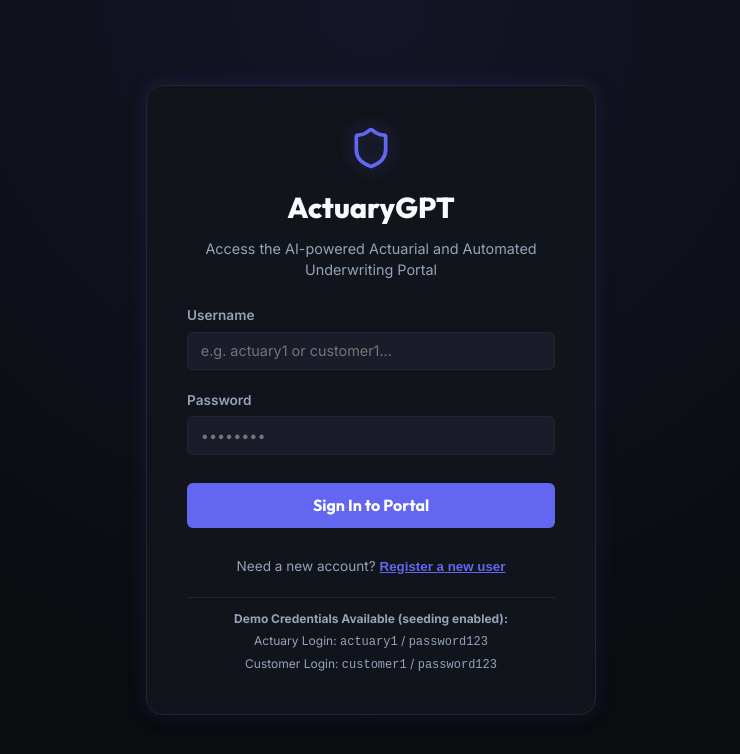
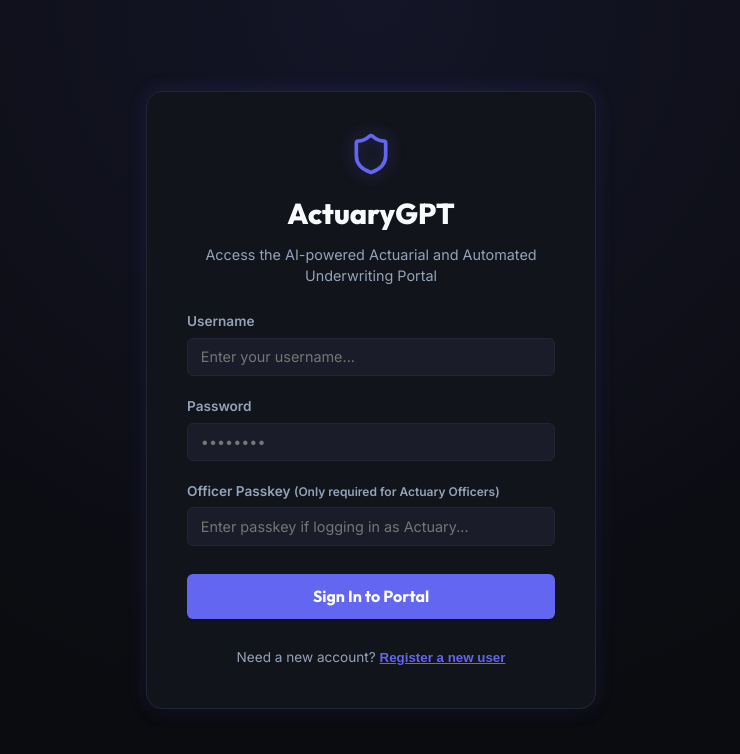
Before and after one commit to Ahan-aura/actuarygpt, a React (Vite) app in the folder frontend/: page / in a window 1280 px wide. Shown: the top 754 px of the page, without its empty margins (269-1009 px from the left). Built offline with nearby package versions, Linux system fonts and the light colour scheme.

Commit message:
Add Officer Security Passkey check and remove login credentials disclaimer

```diff
--- a/frontend/src/App.jsx
+++ b/frontend/src/App.jsx
@@ -2346,6 +2346,7 @@ export default function AppWrapper() {
   const [usernameInput, setUsernameInput] = useState("");
   const [passwordInput, setPasswordInput] = useState("");
   const [roleInput, setRoleInput] = useState("customer");
+  const [passkeyInput, setPasskeyInput] = useState("");
   const [authError, setAuthError] = useState(null);
 
   const handleAuthSubmit = async (e) => {
@@ -2353,8 +2354,8 @@ export default function AppWrapper() {
     setAuthError(null);
     const endpoint = isRegisterMode ? "/auth/register" : "/auth/login";
     const payload = isRegisterMode
-      ? { username: usernameInput, password: passwordInput, role: roleInput }
-      : { username: usernameInput, password: passwordInput };
+      ? { username: usernameInput, password: passwordInput, role: roleInput, passkey: passkeyInput }
+      : { username: usernameInput, password: passwordInput, passkey: passkeyInput };
 
     try {
       const response = await fetch(`${API_BASE}${endpoint}`, {
@@ -2374,7 +2375,7 @@ export default function AppWrapper() {
         const loginResponse = await fetch(`${API_BASE}/auth/login`, {
           method: "POST",
           headers: { "Content-Type": "application/json" },
-          body: JSON.stringify({ username: usernameInput, password: passwordInput })
+          body: JSON.stringify({ username: usernameInput, password: passwordInput, passkey: passkeyInput })
         });
         const loginData = await loginResponse.json();
         saveLogin(loginData);
@@ -2420,7 +2421,7 @@ export default function AppWrapper() {
               <input
                 type="text"
                 className="form-input"
-                placeholder="e.g. actuary1 or customer1..."
+                placeholder="Enter your username..."
                 value={usernameInput}
                 onChange={(e) => setUsernameInput(e.target.value)}
                 required
@@ -2439,13 +2440,44 @@ export default function AppWrapper() {
               />
             </div>
 
+            {/* Officer Security Passkey for registration / logins */}
+            {isRegisterMode && roleInput === 'officer' && (
+              <div className="form-group animate-fade-in">
+                <label>Officer Security Passkey</label>
+                <input
+                  type="password"
+                  className="form-input"
+                  placeholder="Required secure officer passkey..."
+                  value={passkeyInput}
+                  onChange={(e) => setPasskeyInput(e.target.value)}
+                  required
+                />
+              </div>
+            )}
+
+            {!isRegisterMode && (
+              <div className="form-group">
+                <label>Officer Passkey <span style={{ fontSize: '0.75rem', color: 'var(--text-muted)' }}>(Only required for Actuary Officers)</span></label>
+                <input
+                  type="password"
+                  className="form-input"
+                  placeholder="Enter passkey if logging in as Actuary..."
+                  value={passkeyInput}
+                  onChange={(e) => setPasskeyInput(e.target.value)}
+                />
+              </div>
+            )}
+
             {isRegisterMode && (
               <div className="role-selector">
                 <label>Choose Account Type</label>
                 <div className="role-options">
                   <div
                     className={`role-option-card ${roleInput === 'customer' ? 'active' : ''}`}
-                    onClick={() => setRoleInput('customer')}
+                    onClick={() => {
+                      setRoleInput('customer');
+                      setPasskeyInput("");
+                    }}
                   >
                     <Users size={20} style={{ color: roleInput === 'customer' ? 'var(--primary)' : 'var(--text-muted)' }} />
                     <span className="role-title">Customer</span>
@@ -2485,19 +2517,12 @@ export default function AppWrapper() {
                 onClick={() => {
                   setIsRegisterMode(!isRegisterMode);
                   setAuthError(null);
+                  setPasskeyInput("");
                 }}
               >
                 {isRegisterMode ? "Sign In instead" : "Register a new user"}
               </button>
             </div>
-
-            {!isRegisterMode && (
-              <div style={{ borderTop: '1px solid var(--border)', paddingTop: '0.75rem', fontSize: '0.75rem', color: 'var(--text-muted)', textAlign: 'center', display: 'flex', flexDirection: 'column', gap: '0.25rem' }}>
-                <div><b>Demo Credentials Available (seeding enabled):</b></div>
-                <div>Actuary Login: <code>actuary1</code> / <code>password123</code></div>
-                <div>Customer Login: <code>customer1</code> / <code>password123</code></div>
-              </div>
-            )}
           </form>
         </div>
       </div>
```
Also changed, not shown: 2 other files (tests, documents, lock files or other folders).
